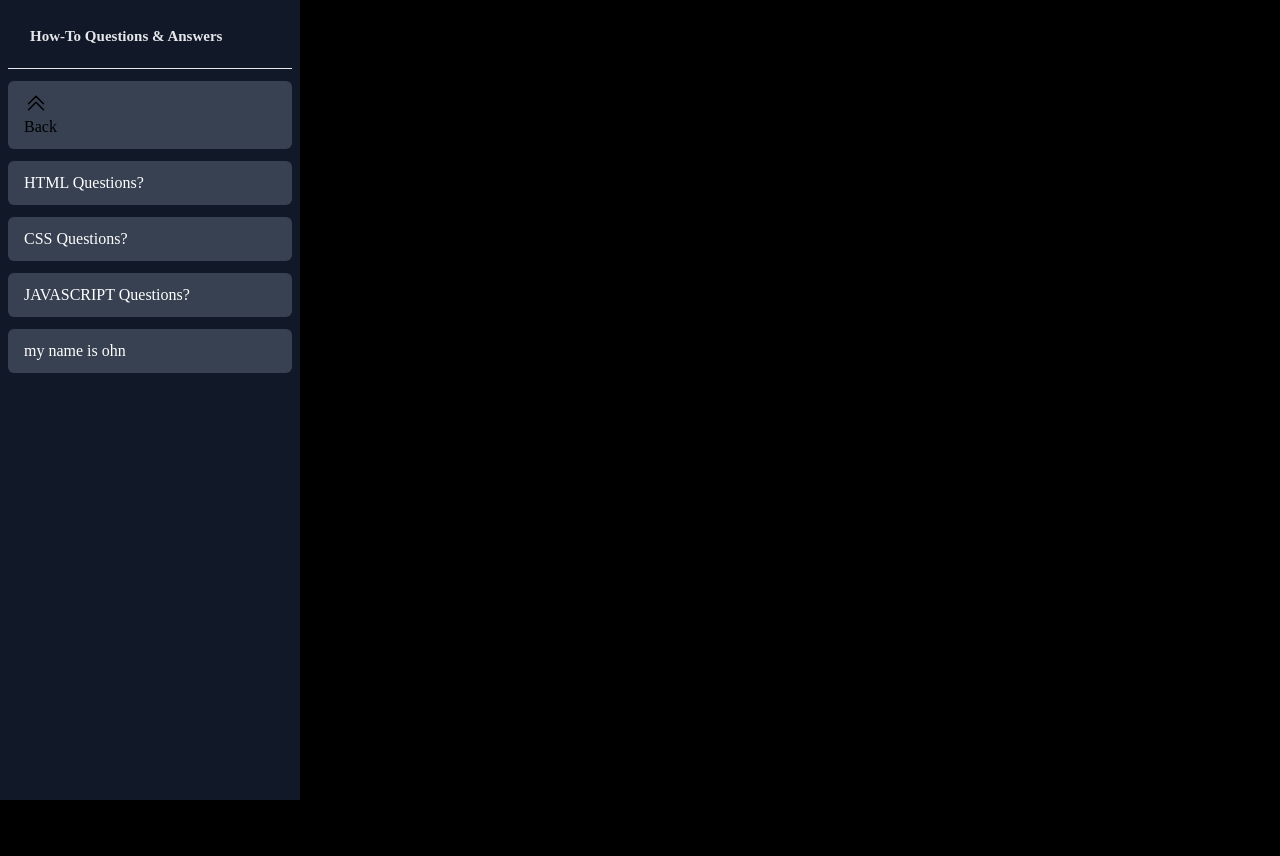
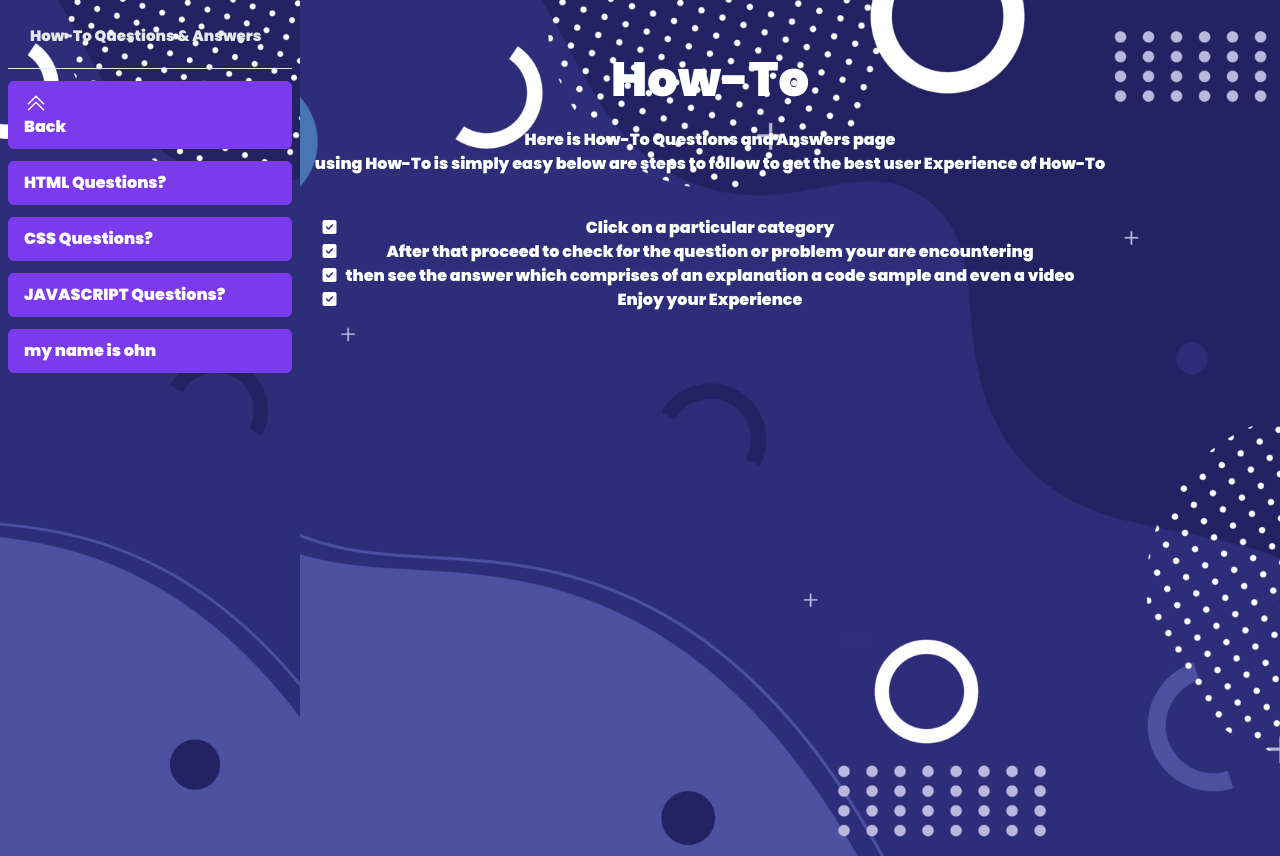
Before and after one commit to 2005Emmanuel/HOW-TO, a website: page public/main.html in a window 1280 px wide. Before the commit the page ends 800 px from the top, so only its background shows below. Drawn offline with Linux system fonts and the light colour scheme.

Commit message:
made a few chnages

```diff
--- a/public/main.html
+++ b/public/main.html
@@ -5,44 +5,54 @@
     <meta http-equiv="X-UA-Compatible" content="IE=edge">
     <meta name="viewport" content="width=device-width, initial-scale=1.0">
     <link rel="stylesheet" href="https://cdnjs.cloudflare.com/ajax/libs/font-awesome/6.1.1/css/all.min.css" />
+    <link rel="preconnect" href="https://fonts.googleapis.com">
+    <link rel="preconnect" href="https://fonts.gstatic.com" crossorigin>
+    <link href="https://fonts.googleapis.com/css2?family=Oswald&family=Poppins:wght@900&display=swap" rel="stylesheet">
     <link rel="stylesheet" href="output_style.css">
     <title>Document</title>
 </head>
-<body class="bg-black font-[poppins]">
+<body class="bg-white text-white sm:bg-center sm:bg-cover b h-screen" style="background-image: url(images/vecteezy_abstract-blue-background-simple-design-for-your-website_6852804.jpg)" style="font-family: 'Oswald', sans-serif;
+font-family: 'Poppins', sans-serif;">
   <span class="absolute text-white text-3xl top-5 left-4 cursor-pointer" onclick="Open()">
     <i class="fa-solid fa-bars-staggered px-2"></i>
   </span>
 
-  <div class="sidebar fixed top-0 bottom-0 lg:left-0 left-[-300px] p-2 w-[300px] overflow-y-auto text-center bg-gray-900">
-  <div class="text-gray-100 text-xl">
+  <div class="sidebar fixed top-0 bottom-0 lg:left-0 left-[-300px] p-2 w-[300px] overflow-y-auto text-center bg-white bg-center sm:bg-cover b h-screen z-10" style="background-image: url(images/vecteezy_abstract-blue-background-simple-design-for-your-website_6852804.jpg)">
+  <div class="text-gray-100 text-xl" style="font-family: 'Oswald', sans-serif;
+  font-family: 'Poppins', sans-serif;">
     <div class="p-2.5 mt-1 flex items-center">
       <p class="font-bold text-gray-200 text-[15px] ml-3 cursor-pointer">How-To Questions & Answers</p>
       <i class="fa-solid fa-xmark cursor-pointer lg:hidden ml-36" onclick="Open()"></i>
     </div>
     <hr class="my-2 text-gray-600">
   </div>
-  <a href="index.html"><div class="p-2.5 mt-3 flex items-center rounded-md px-4 duration-300 cursor-pointer bg-gray-700
-  hover:bg-violet-600 active:bg-violet-700 focus:outline-none focus:ring focus:ring-violet-300">
+  <a href="index.html"><div class="p-2.5 mt-3 flex items-center rounded-md px-4 duration-300 cursor-pointer   hover:bg-violet-900
+  active:bg-violet-700 focus:outline-none focus:ring bg-violet-600" style="font-family: 'Oswald', sans-serif;
+  font-family: 'Poppins', sans-serif;">
   <svg xmlns="http://www.w3.org/2000/svg" fill="none" viewBox="0 0 24 24" stroke-width="1.5" stroke="currentColor" class="w-6 h-6">
     <path stroke-linecap="round" stroke-linejoin="round" d="M4.5 12.75l7.5-7.5 7.5 7.5m-15 6l7.5-7.5 7.5 7.5" />
   </svg>
   <p>Back</p></a>
 
   </div>
- <a href="htmlQuestionsPage.html"><div class="p-2.5 mt-3 flex items-center rounded-md px-4 duration-300 cursor-pointer  bg-gray-700
-  hover:bg-violet-600 active:bg-violet-700 focus:outline-none focus:ring focus:ring-violet-300">
+ <a href="htmlQuestionsPage.html"><div class="p-2.5 mt-3 flex items-center rounded-md px-4 duration-300 cursor-pointer bg-violet-600
+   hover:bg-violet-900 focus:outline-none focus:ring focus:ring-violet-300" style="font-family: 'Oswald', sans-serif;
+   font-family: 'Poppins', sans-serif;">
     <p class="text-white">HTML Questions?</p>
   </div></a>
-  <div class="p-2.5 mt-3 flex items-center rounded-md px-4 duration-300 cursor-pointer bg-gray-700
-  hover:bg-violet-600 active:bg-violet-700 focus:outline-none focus:ring focus:ring-violet-300"">
+  <div class="p-2.5 mt-3 flex items-center rounded-md px-4 duration-300 cursor-pointer   bg-violet-600
+  active:bg-violet-700 focus:outline-none focus:ring focus:ring-violet-300" style="font-family: 'Oswald', sans-serif;
+  font-family: 'Poppins', sans-serif;">
     <p class="text-white">CSS Questions?</p>
   </div>
-  <div class="p-2.5 mt-3 flex items-center rounded-md px-4 duration-300 cursor-pointer bg-gray-700
-  hover:bg-violet-600 active:bg-violet-700 focus:outline-none focus:ring focus:ring-violet-300"">
+  <div class="p-2.5 mt-3 flex items-center rounded-md px-4 duration-300 cursor-pointer bg-violet-600
+  active:bg-violet-700 focus:outline-none focus:ring focus:ring-violet-300" style="font-family: 'Oswald', sans-serif;
+  font-family: 'Poppins', sans-serif;">
     <p class="text-white">JAVASCRIPT Questions?</p>
   </div>
-  <div class="p-2.5 mt-3 flex items-center rounded-md px-4 duration-300 cursor-pointer bg-gray-700
-  hover:bg-violet-600 active:bg-violet-700 focus:outline-none focus:ring focus:ring-violet-300"" id="submenu">
+  <div class="p-2.5 mt-3 flex items-center rounded-md px-4 duration-300 cursor-pointer  bg-violet-600
+ active:bg-violet-700 focus:outline-none focus:ring focus:ring-violet-300" id="submenu" style="font-family: 'Oswald', sans-serif;
+ font-family: 'Poppins', sans-serif;">
     <p class="text-white">my name is ohn</p>
   </div>
 
@@ -55,9 +65,21 @@ function Open(){
 }
 </script>
 
-<div class="container px-4 text-center mt-14 ">
-  <h1 class="text-black text-center font-bold text-4xl ">How-to</h1>
-  <p>Here is How-To Questions and Answers page</p>
+<div class="container pr-5 pl-5 sm:pl-40 text-center mt-14 mx-auto" style="font-family: 'Oswald', sans-serif;
+font-family: 'Poppins', sans-serif;">
+  <h1 class=" text-center font-bold text-5xl ">How-To</h1><br>
+  <p class="text-1xl">Here is How-To Questions and Answers page</p>
+  <p class="text-1xl">using How-To is simply easy below are steps to follow  to get the best user Experience of How-To</p>
+</div>
+
+<div class="flex  text-center mt-10  text-white dark:text-white   mx-auto" style="font-family: 'Oswald', sans-serif;
+font-family: 'Poppins', sans-serif;">
+  <ul class="fa-ul pl-10 pr-5 font-semibold  cursor-pointer  mx-auto text-center   sm:pl-40">
+      <li><span class="fa-li"><i class="fa-solid fa-check-square"></i></span>Click on a particular category</li>
+      <li><span class="fa-li"><i class="fa-solid fa-check-square"></i></span>After that proceed to check for the question or problem your are encountering</li>
+      <li><span class="fa-li"><i class="fa-solid fa-check-square"></i></span>then see the answer which comprises of an explanation a code sample and even a video</li>
+      <li><span class="fa-li"><i class="fa-solid fa-check-square"></i></span>Enjoy your Experience</li>
+    </ul>
 </div>
 
 </body>
```
Also changed, not shown: public/Questions.html (added), public/output_style.css.
